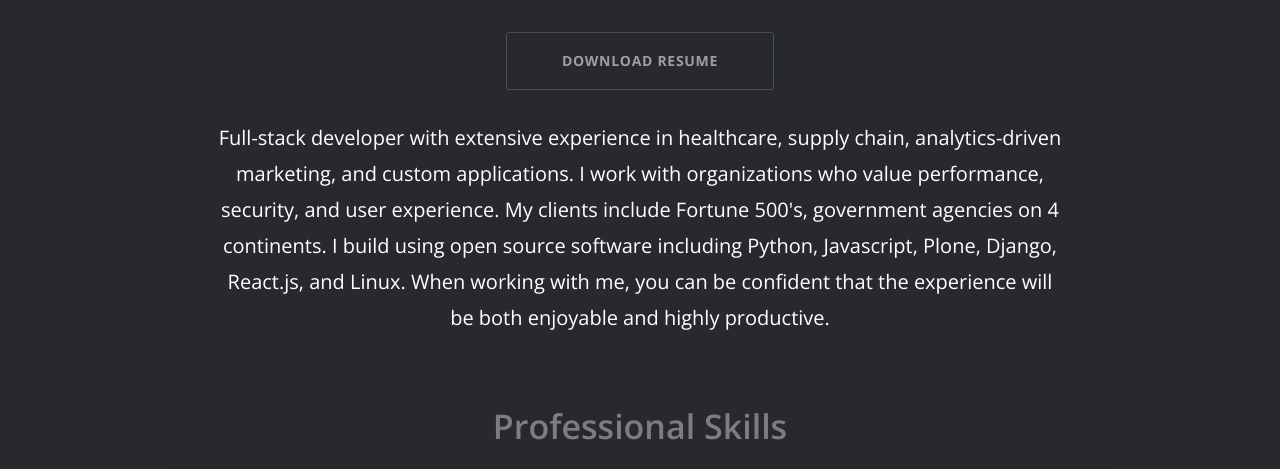
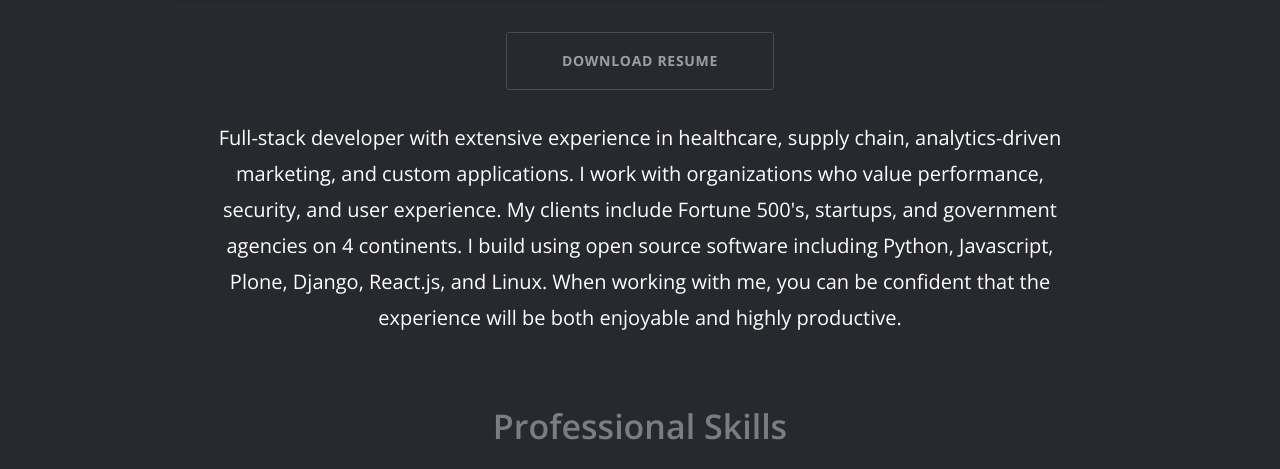
Before and after one commit to siebo/resume, a plain HTML site: page index.html in a window 1280 px wide. Shown: the part 644-1113 px from the top of the page. Drawn offline with nearby package versions, Linux system fonts and the light colour scheme; some packages are replaced by stand-ins of ours; files whose address does not match are found by name.

Commit message:
edits to exec summary

```diff
--- a/index.html
+++ b/index.html
@@ -158,7 +158,7 @@
                           and custom applications.
                           I work with organizations who value performance, security,
                           and user experience.  My clients include Fortune 500's,
-                          government agencies on 4 continents.
+                          startups, and government agencies on 4 continents.
                           I build using open source software including Python,
                           Javascript, Plone, Django, React.js, and Linux.
                           When working with me, you can be confident that the
```
